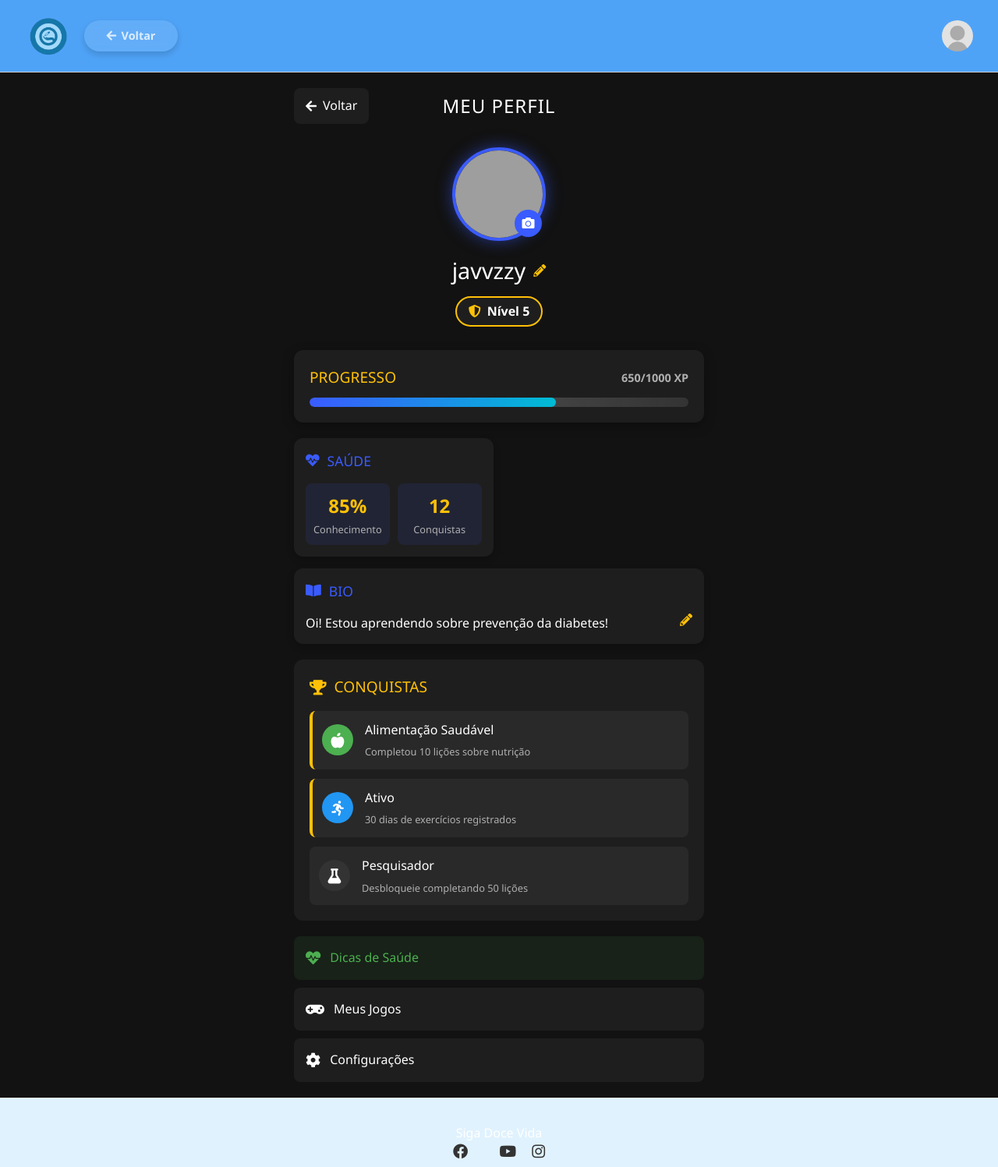
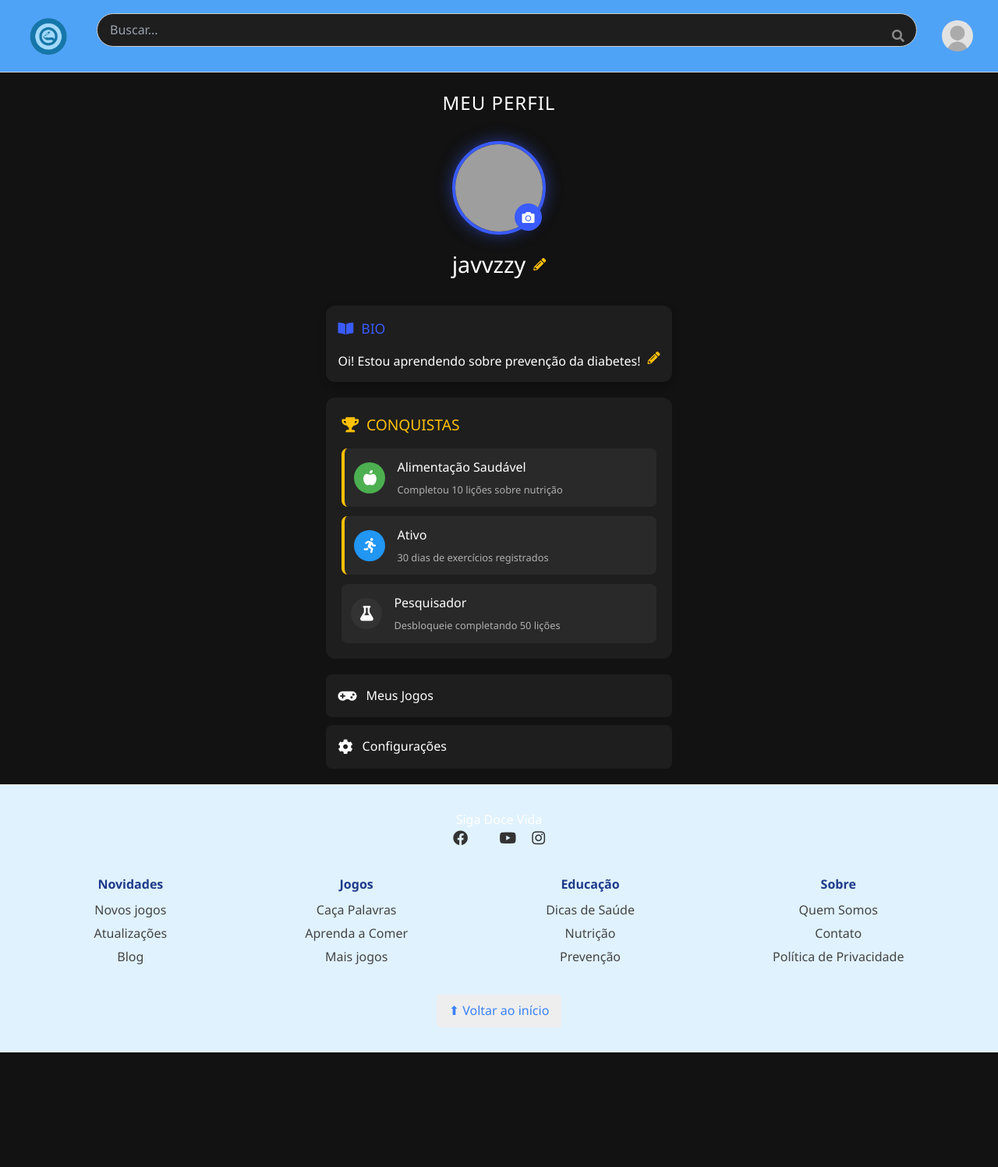
Before and after one commit to DaviPalazzin/doce-vida, a PHP site: page /perfil.php in a window 1280 px wide. Shown: the top 1497 px of the page at 78% size. After the commit the page ends 1350 px from the top, so only its background shows below. Run offline with PHP 8.4, Linux system fonts and the light colour scheme; a user stored in the database is signed in; some libraries are stand-ins or nearby versions; grey boxes are pictures that could not be loaded.

Commit message:
alteração na pagina de perfil

```diff
--- a/public/css/perfil.css
+++ b/public/css/perfil.css
@@ -10,7 +10,6 @@
     --text-light: #ffffff;
     --text-gray: #b0b0b0;
     --text-dark: #222;
-    --xp-fill: linear-gradient(90deg, #3a5bff, #00bcd4);
 }
 
 * {
@@ -38,36 +37,14 @@ body {
     align-items: center;
     margin-bottom: 30px;
     position: relative;
+    justify-content: center;
 }
 
 .profile-title {
-    position: absolute;
-    left: 50%;
-    transform: translateX(-50%);
     font-size: 1.5rem;
     color: var(--text-light);
     text-transform: uppercase;
     letter-spacing: 1px;
-}
-
-.back-button {
-    background-color: var(--card-bg);
-    color: var(--text-light);
-    border: none;
-    padding: 10px 15px;
-    border-radius: 8px;
-    font-size: 1rem;
-    cursor: pointer;
-    display: flex;
-    align-items: center;
-    gap: 8px;
-    transition: all 0.3s;
-    z-index: 1;
-}
-
-.back-button:hover {
-    background-color: var(--primary-color);
-    transform: translateY(-2px);
 }
 
 /* Seção do Avatar */
@@ -157,77 +134,8 @@ body {
     color: var(--secondary-color);
 }
 
-/* Barra de Progresso */
-.progress-section {
-    background-color: var(--card-bg);
-    border-radius: 12px;
-    padding: 20px;
-    margin-bottom: 20px;
-    box-shadow: 0 4px 15px rgba(0, 0, 0, 0.3);
-}
-
-.progress-header {
-    display: flex;
-    justify-content: space-between;
-    align-items: center;
-    margin-bottom: 10px;
-}
-
-.progress-header h3 {
-    margin: 0;
-    font-size: 1.2rem;
-    color: var(--secondary-color);
-    text-transform: uppercase;
-}
-
-.xp-counter {
-    font-size: 0.9rem;
-    color: var(--text-gray);
-    font-weight: bold;
-}
-
-.xp-bar {
-    height: 12px;
-    background-color: #333;
-    border-radius: 6px;
-    overflow: hidden;
-    position: relative;
-}
-
-.xp-bar::before {
-    content: '';
-    position: absolute;
-    top: 0;
-    left: 0;
-    right: 0;
-    bottom: 0;
-    background: linear-gradient(90deg,
-        transparent,
-        rgba(255, 255, 255, 0.1),
-        transparent);
-    animation: shine 2s infinite;
-}
-
-.xp-fill {
-    height: 100%;
-    background: var(--xp-fill);
-    border-radius: 6px;
-    width: 0;
-    transition: width 1s ease-out;
-    position: relative;
-    z-index: 1;
-}
-
-@keyframes shine {
-    0% { transform: translateX(-100%); }
-    100% { transform: translateX(100%); }
-}
-
 /* Seção de Informações */
 .player-info-section {
-    display: grid;
-    grid-template-columns: 1fr 1fr;
-    gap: 15px;
     margin-bottom: 20px;
 }
 
@@ -236,6 +144,7 @@ body {
     border-radius: 12px;
     padding: 15px;
     box-shadow: 0 4px 10px rgba(0, 0, 0, 0.2);
+    margin-bottom: 15px;
 }
 
 .info-card h3 {
@@ -246,36 +155,6 @@ body {
     display: flex;
     align-items: center;
     gap: 10px;
-}
-
-.health-metrics {
-    display: grid;
-    grid-template-columns: 1fr 1fr;
-    gap: 10px;
-}
-
-.metric {
-    background-color: rgba(58, 91, 255, 0.1);
-    border-radius: 8px;
-    padding: 10px;
-    text-align: center;
-}
-
-.metric-value {
-    font-size: 1.5rem;
-    font-weight: bold;
-    color: var(--secondary-color);
-    display: block;
-}
-
-.metric-label {
-    font-size: 0.8rem;
-    color: var(--text-gray);
-    display: block;
-}
-
-.bio-card {
-    grid-column: span 2;
 }
 
 .bio-card p {
@@ -392,15 +271,6 @@ body {
     font-size: 1.2rem;
 }
 
-.health-btn {
-    background-color: rgba(76, 175, 80, 0.1);
-    color: #4CAF50;
-}
-
-.health-btn:hover {
-    background-color: rgba(76, 175, 80, 0.3);
-}
-
 /* Modais */
 .modal {
     display: none;
--- a/public/perfil.js
+++ b/public/perfil.js
@@ -1,17 +1,14 @@
 document.addEventListener('DOMContentLoaded', function() {
     // Elementos principais
-    const backButton = document.getElementById('back-button');
     const changePhotoBtn = document.getElementById('change-photo-btn');
     const editUsernameBtn = document.querySelector('.edit-username');
     const editBioBtn = document.querySelector('.edit-bio');
-    const healthBtn = document.getElementById('health-btn');
 
     // Modais
     const modals = {
         username: document.getElementById('username-modal'),
         bio: document.getElementById('bio-modal'),
-        photo: document.getElementById('photo-modal'),
-        health: document.getElementById('health-modal')
+        photo: document.getElementById('photo-modal')
     };
 
     // Elementos de formulário
@@ -31,17 +28,11 @@ document.addEventListener('DOMContentLoaded', function() {
     const cancelButtons = {
         username: document.getElementById('cancel-username'),
         bio: document.getElementById('cancel-bio'),
-        photo: document.getElementById('cancel-photo'),
-        health: document.getElementById('close-health')
+        photo: document.getElementById('cancel-photo')
     };
 
     // Avatar options
     const avatarOptions = document.querySelectorAll('.avatar-option');
-
-    // Event Listeners
-    backButton.addEventListener('click', () => {
-        window.history.back();
-    });
 
     // Abrir modais
     changePhotoBtn.addEventListener('click', () => {
@@ -56,10 +47,6 @@ document.addEventListener('DOMContentLoaded', function() {
     editBioBtn.addEventListener('click', () => {
         bioInput.value = document.getElementById('bio-text').textContent.trim();
         modals.bio.style.display = 'flex';
-    });
-
-    healthBtn.addEventListener('click', () => {
-        modals.health.style.display = 'flex';
     });
 
     // Selecionar avatar
@@ -84,6 +71,61 @@ document.addEventListener('DOMContentLoaded', function() {
             reader.readAsDataURL(file);
         }
     });
+
+   // Configuração do Modal de Foto
+document.getElementById('file-input').addEventListener('change', function(e) {
+    const file = e.target.files[0];
+    const fileNameDisplay = document.getElementById('file-name-display');
+    const previewImg = document.getElementById('preview-img');
+    const previewDiv = document.getElementById('image-preview');
+
+    if (file) {
+        // Mostra o nome do arquivo (truncado se necessário)
+        fileNameDisplay.textContent = file.name.length > 25 ?
+            file.name.substring(0, 22) + '...' : file.name;
+
+        // Pré-visualização da imagem
+                const reader = new FileReader();
+                reader.onload = function(event) {
+                    previewImg.src = event.target.result;
+
+                    previewImg.onload = function() {
+                        imagePreview.style.display = 'block';
+
+                        // Ajustar imagem para preencher o círculo
+                        const containerRatio = 1; // Container quadrado
+                        const imgRatio = this.naturalWidth / this.naturalHeight;
+
+                        if (imgRatio > containerRatio) {
+                            this.style.width = 'auto';
+                            this.style.height = '100%';
+                        } else {
+                            this.style.width = '100%';
+                            this.style.height = 'auto';
+                        }
+                    };
+                };
+                reader.readAsDataURL(file);
+            }
+        });
+
+// Fechar modal ao clicar no botão Cancelar
+document.getElementById('cancel-photo').addEventListener('click', function() {
+    document.getElementById('photo-modal').style.display = 'none';
+    document.getElementById('file-input').value = '';
+    document.getElementById('image-preview').style.display = 'none';
+    document.getElementById('file-name-display').textContent = '';
+});
+
+// Fechar modal ao clicar fora
+window.addEventListener('click', function(event) {
+    if (event.target === document.getElementById('photo-modal')) {
+        document.getElementById('photo-modal').style.display = 'none';
+        document.getElementById('file-input').value = '';
+        document.getElementById('image-preview').style.display = 'none';
+        document.getElementById('file-name-display').textContent = '';
+    }
+});
 
     // Salvar alterações
     saveUsernameBtn.addEventListener('click', function() {
@@ -181,14 +223,6 @@ document.addEventListener('DOMContentLoaded', function() {
         });
     });
 
-    // Animar progresso
-    setTimeout(() => {
-        const xpFill = document.getElementById('xp-fill');
-        if (xpFill) {
-            xpFill.style.width = '65%';
-        }
-    }, 500);
-
     // Animar conquistas
     const achievements = document.querySelectorAll('.achievement');
     achievements.forEach((achievement, index) => {
@@ -197,15 +231,4 @@ document.addEventListener('DOMContentLoaded', function() {
             achievement.style.transform = 'translateY(0)';
         }, index * 150);
     });
-
-    // Efeito de brilho na barra de XP
-    setInterval(() => {
-        const xpBar = document.querySelector('.xp-bar');
-        if (xpBar) {
-            xpBar.style.boxShadow = '0 0 15px rgba(58, 91, 255, 0.7)';
-            setTimeout(() => {
-                xpBar.style.boxShadow = 'none';
-            }, 1000);
-        }
-    }, 3000);
 });
--- a/public/perfil.php
+++ b/public/perfil.php
@@ -1,15 +1,12 @@
 <?php
 $pageTitle = "Perfil - javvzzy";
-$mostrarVoltar = true;
+$mostrarVoltar = false;
 require './partials/header.php';
 require './partials/menu.php';
 ?>
 <link rel="stylesheet" href="css/perfil.css">
 <div class="fullscreen-profile">
     <div class="profile-header-container">
-        <button class="back-button" id="back-button">
-            <i class="fas fa-arrow-left"></i> Voltar
-        </button>
         <h1 class="profile-title">MEU PERFIL</h1>
     </div>
 
@@ -24,40 +21,11 @@ require './partials/menu.php';
             </div>
             <div class="profile-identity">
                 <h2 id="username">javvzzy <i class="fas fa-pencil-alt edit-username"></i></h2>
-                <div class="level-badge">
-                    <span class="level-icon"><i class="fas fa-shield-alt"></i></span>
-                    <span class="level-text">Nível 5</span>
-                </div>
-            </div>
-        </div>
-
-        <!-- Barra de Progresso -->
-        <div class="progress-section">
-            <div class="progress-header">
-                <h3>PROGRESSO</h3>
-                <span class="xp-counter">650/1000 XP</span>
-            </div>
-            <div class="xp-bar">
-                <div class="xp-fill" id="xp-fill"></div>
             </div>
         </div>
 
         <!-- Seção de Informações -->
         <div class="player-info-section">
-            <div class="info-card">
-                <h3><i class="fas fa-heartbeat"></i> SAÚDE</h3>
-                <div class="health-metrics">
-                    <div class="metric">
-                        <span class="metric-value">85%</span>
-                        <span class="metric-label">Conhecimento</span>
-                    </div>
-                    <div class="metric">
-                        <span class="metric-value">12</span>
-                        <span class="metric-label">Conquistas</span>
-                    </div>
-                </div>
-            </div>
-
             <div class="info-card bio-card">
                 <h3><i class="fas fa-book-open"></i> BIO</h3>
                 <p id="bio-text">Oi! Estou aprendendo sobre prevenção da diabetes! <i class="fas fa-pencil-alt edit-bio"></i></p>
@@ -100,9 +68,6 @@ require './partials/menu.php';
 
         <!-- Menu de Ações -->
         <div class="actions-menu">
-            <button class="action-btn health-btn" id="health-btn">
-                <i class="fas fa-heartbeat"></i> Dicas de Saúde
-            </button>
             <button class="action-btn">
                 <i class="fas fa-gamepad"></i> Meus Jogos
             </button>
@@ -137,57 +102,44 @@ require './partials/menu.php';
 </div>
 
 <div class="modal" id="photo-modal">
-    <div class="modal-content">
-        <h3>ALTERAR AVATAR</h3>
-        <div class="avatar-options">
-            <div class="avatar-option selected">
-                <img src="https://i.imgur.com/JqYeS5n.jpg" alt="Avatar 1">
+    <div class="modal-content photo-modal-content">
+        <div class="modal-header">
+            <h3>ALTERAR AVATAR</h3>
+            <div class="header-divider"></div>
+        </div>
+
+        <div class="image-preview" id="image-preview" style="display: none;">
+            <div class="preview-header">
+                <i class="fas fa-check-circle preview-icon"></i>
+                <span>PRÉ-VISUALIZAÇÃO</span>
             </div>
-            <div class="avatar-option">
-                <img src="https://i.imgur.com/abc123.jpg" alt="Avatar 2">
-            </div>
-            <div class="avatar-option">
-                <img src="https://i.imgur.com/def456.jpg" alt="Avatar 3">
+            <div class="preview-image-container">
+                <img id="preview-img" src="#" alt="Pré-visualização">
             </div>
         </div>
-        <div class="upload-area" id="upload-area">
-            <i class="fas fa-cloud-upload-alt"></i>
-            <p>Enviar imagem personalizada</p>
-            <input type="file" id="file-input" accept="image/*">
+
+        <div class="upload-container">
+            <div class="upload-area" id="upload-area">
+                <div class="upload-icon">
+                    <i class="fas fa-cloud-upload-alt"></i>
+                </div>
+                <p class="upload-text">Clique para selecionar ou arraste uma imagem</p>
+                <p class="file-requirements">Formatos suportados: JPG, PNG (Máx. 5MB)</p>
+
+                <label class="file-input-label">
+                    Selecionar Arquivo
+                    <input type="file" id="file-input" accept="image/*">
+                </label>
+
+                <div class="file-name-display" id="file-name-display"></div>
+            </div>
+
+
         </div>
-        <div class="image-preview" id="image-preview" style="display: none;">
-            <img id="preview-img" src="#" alt="Pré-visualização">
-        </div>
-        <div class="modal-buttons">
-            <button id="cancel-photo">Cancelar</button>
-            <button id="save-photo">Salvar</button>
-        </div>
-    </div>
-</div>
 
-<div class="modal" id="health-modal">
-    <div class="modal-content">
-        <h3><i class="fas fa-heartbeat"></i> DICAS DE SAÚDE</h3>
-        <div class="health-tips">
-            <div class="health-tip">
-                <i class="fas fa-apple-alt"></i>
-                <p>Prefira alimentos integrais e ricos em fibras para manter estáveis os níveis de glicose</p>
-            </div>
-            <div class="health-tip">
-                <i class="fas fa-glass-whiskey"></i>
-                <p>Beba água regularmente e evite bebidas açucaradas</p>
-            </div>
-            <div class="health-tip">
-                <i class="fas fa-running"></i>
-                <p>30 minutos de atividade física diária ajudam na prevenção</p>
-            </div>
-            <div class="health-tip">
-                <i class="fas fa-moon"></i>
-                <p>Durma bem - a falta de sono pode afetar o controle glicêmico</p>
-            </div>
-        </div>
-        <div class="modal-buttons">
-            <button id="close-health">Fechar</button>
+        <div class="modal-footer">
+            <button class="cancel-btn" id="cancel-photo">Cancelar</button>
+            <button class="confirm-btn" id="save-photo">Aplicar Alteração</button>
         </div>
     </div>
 </div>
```
Also changed, not shown: other parts of public/css/perfil.css (+231 -78 lines).
